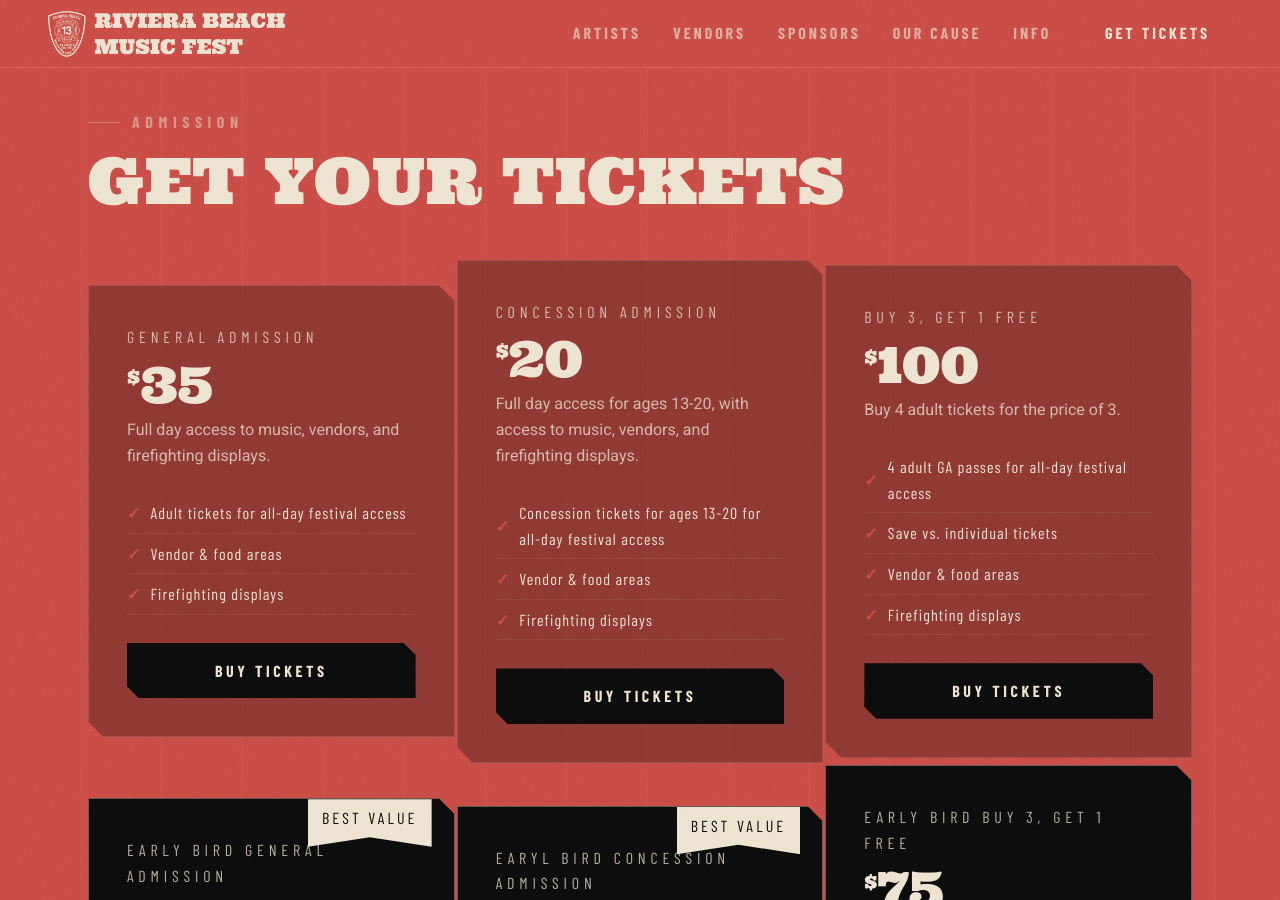
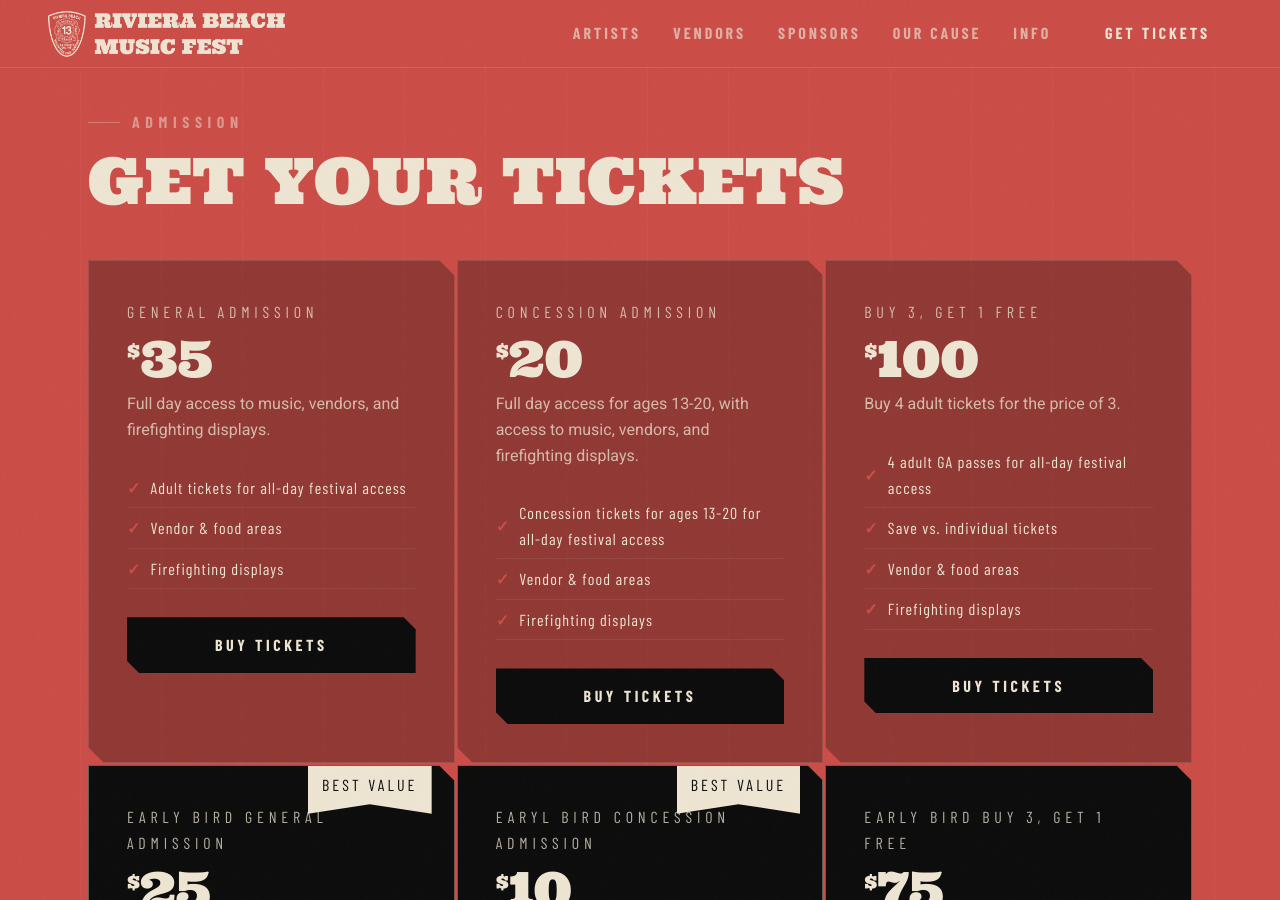
Before and after one commit to RBVFC/rbmf, a Jekyll site: the page built from index.html, in a window 1280 px wide and 900 px high, scrolled down 3871 px. Built offline with Jekyll 4.4.1, drawn with Linux system fonts in a browser that asks for light colours; some web fonts are replaced.

Commit message:
Update main.css

```diff
--- a/assets/css/main.css
+++ b/assets/css/main.css
@@ -572,7 +572,7 @@ audio { width: 100%; accent-color: var(--red); }
 }
 
 /* ── TICKET CARDS ── */
-.tickets-grid { display: grid; grid-template-columns: repeat(3, 1fr); gap: var(--gap); align-items: center; justify-content: center;}
+.tickets-grid { display: grid; grid-template-columns: repeat(3, 1fr); gap: var(--gap);}
 .ticket-card {
   background: rgba(13,13,13,0.3);
   border: 1px solid rgba(237,228,210,0.14);
```
